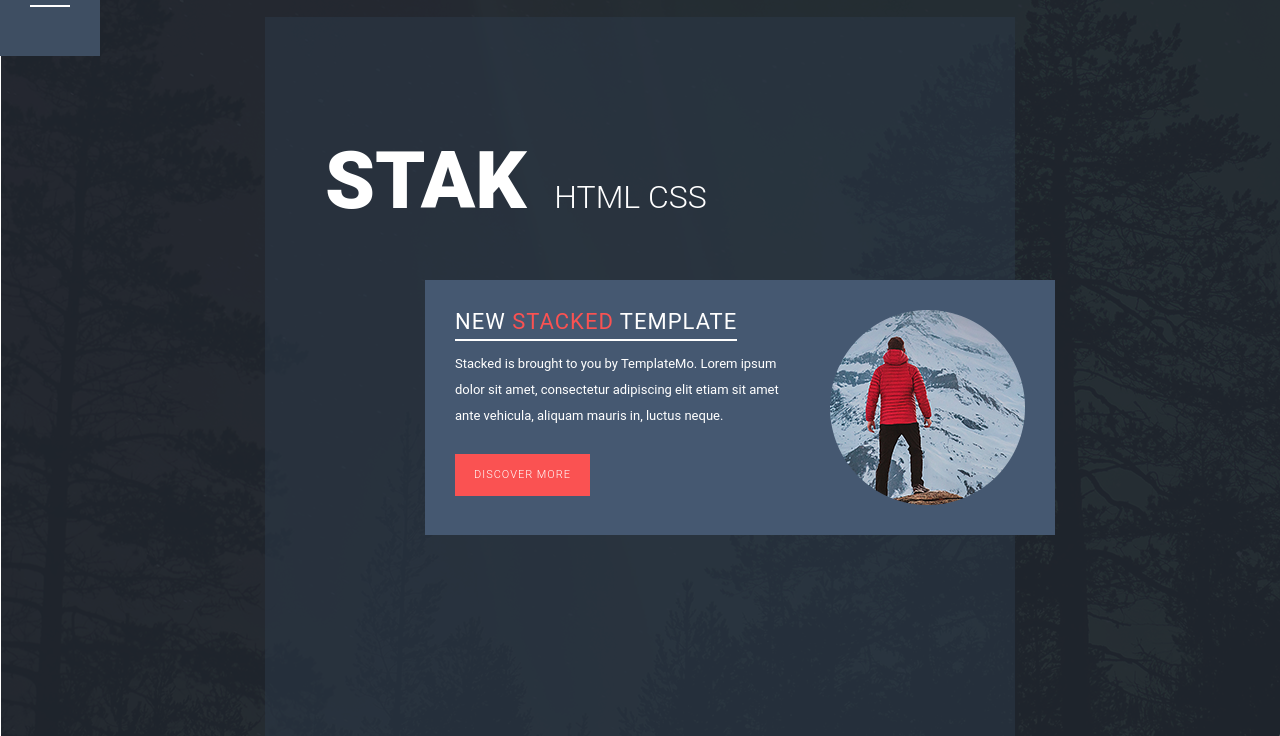
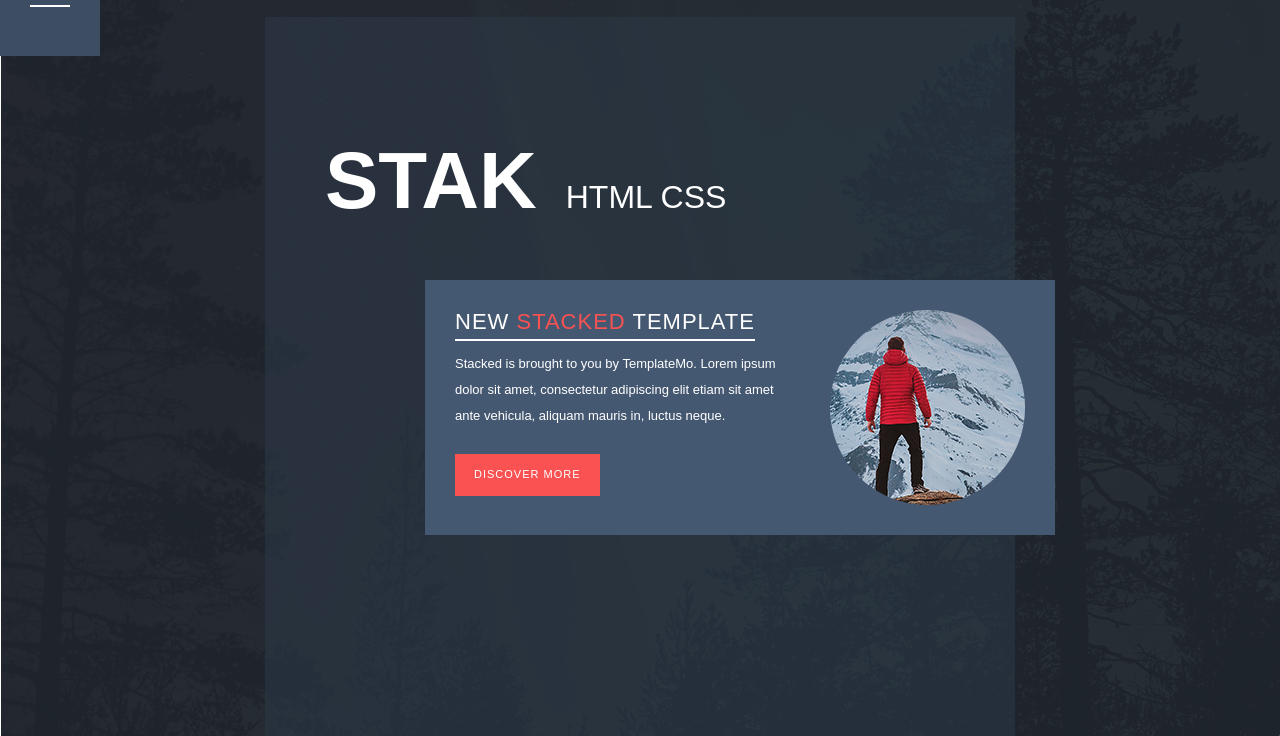
Before and after one commit to brave20200727/HW1, a plain HTML site: page stacked/index.html in a window 1280 px wide. Shown: the part 64-800 px from the top of the page. Drawn offline with nearby package versions, Linux system fonts and the light colour scheme.

Commit message:
add a new picture and modify templatemo-style.css to set font

```diff
--- a/stacked/css/templatemo-style.css
+++ b/stacked/css/templatemo-style.css
@@ -7,7 +7,7 @@ http://www.templatemo.com/tm-505-stacked
 */
 
 body {
-	font-family: 'Roboto', sans-serif;
+	font-family: "Microsoft JhengHei", "PMingLiU", Arial, serif;
 }
 
 p {
```
Also changed, not shown: stacked/img/150px-CYCU.png (added).
